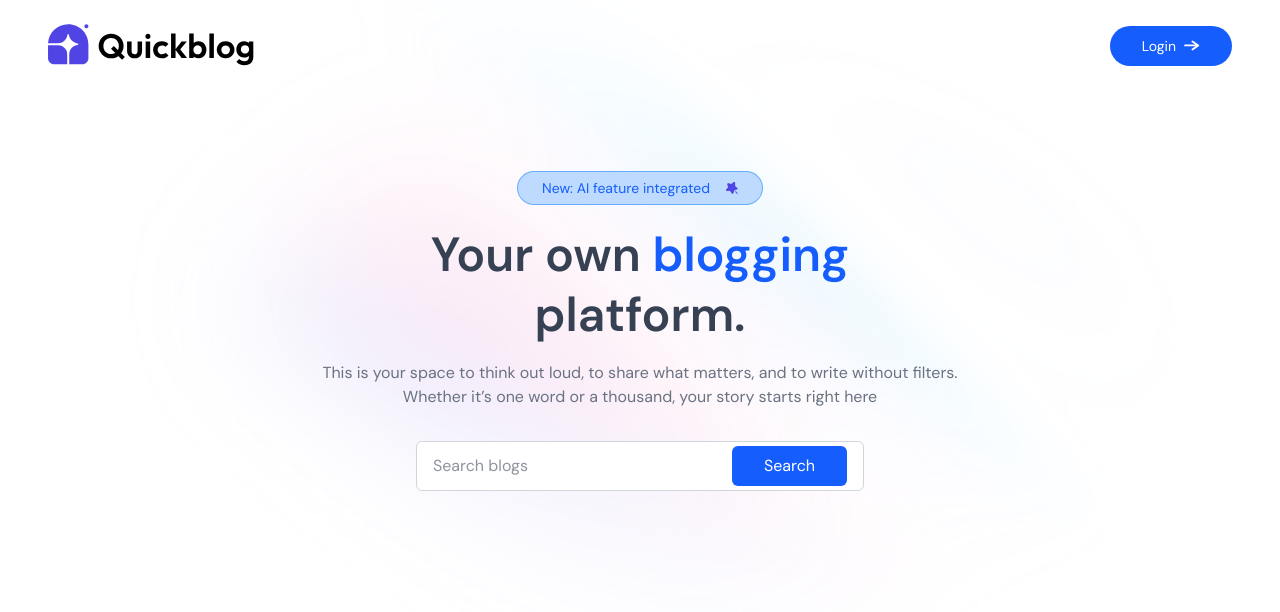
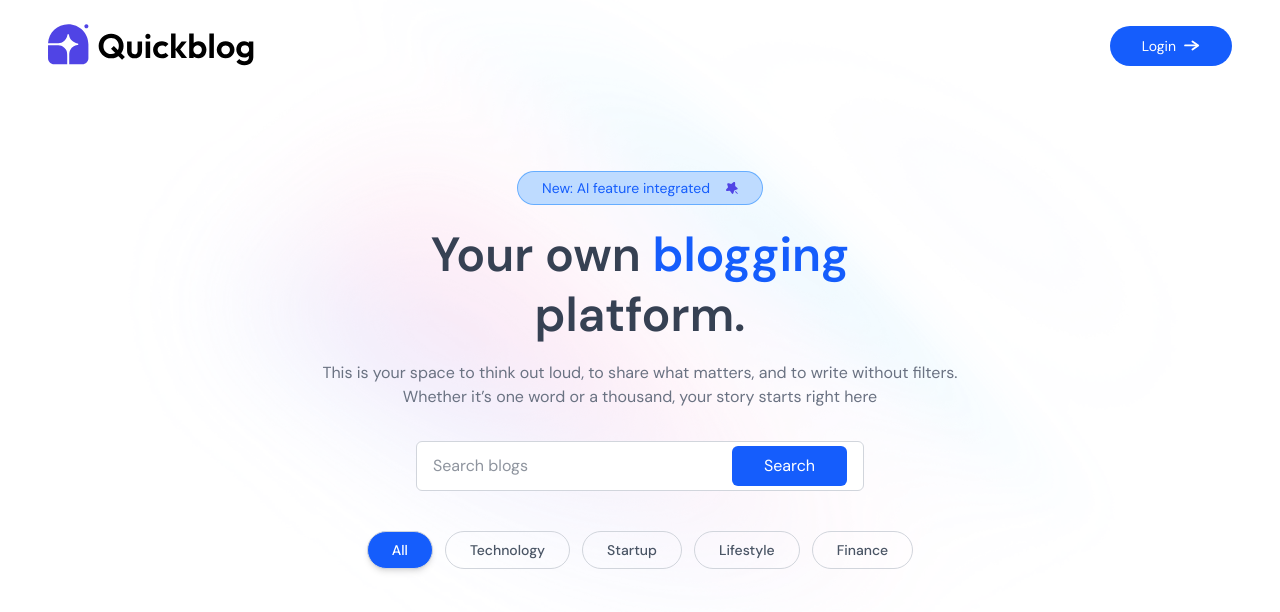
Before and after one commit to krishkumar4400/11-Blog-App, a React (Vite) app in the folder Frontend/: page / in a window 1280 px wide. Shown: the top 612 px of the page. Built offline with nearby package versions, Linux system fonts and the light colour scheme.

Commit message:
bloglist  component completed

```diff
--- a/Frontend/package.json
+++ b/Frontend/package.json
@@ -12,6 +12,7 @@
   "dependencies": {
     "@tailwindcss/vite": "^4.1.14",
     "lucide-react": "^0.546.0",
+    "motion": "^12.23.24",
     "react": "^19.1.1",
     "react-dom": "^19.1.1",
     "react-hot-toast": "^2.6.0",
--- a/Frontend/src/components/BlogList.jsx
+++ b/Frontend/src/components/BlogList.jsx
@@ -1,29 +1,38 @@
-import React from 'react'
+import React, { useState } from "react";
+import BlogCard from "./BlogCard";
+import { blogCategories } from "../assets/assets";
+import {motion, spring} from 'motion/react';
 
 const BlogList = () => {
-  const categories = [
-    {name: 'All',},
-    {name: 'Technology',},
-    {name: 'Hardware',},
-    {name: 'Startup',},
-    {name: 'Lifestyle',},
-    {name: 'Finance',},
-  ];
+  const [menu, setMenu] = useState("All");
 
   return (
-    <div>
-      <div className="inline-flex items-center gap-4 px-4 mb-10">
-        {categories.map((category, index) => (
-          <button
-            className="px-5 py-1.5 text-gray-700 rounded-full border-0 "
+    <div className="mt-8">
+      {/* Category Buttons */}
+      <div className="flex items-center justify-center gap-3 px-4 mb-10 relative flex-wrap">
+        {blogCategories.map((category, index) => (
+          <motion.div
+          transition={{type:spring, stiffness: 500, damping:30}}
+            onClick={() => setMenu(category)}
             key={index}
+            className={`px-6 py-2 text-sm font-medium rounded-full border border-gray-300 transition-all duration-200 relative cursor-pointer
+              ${
+                menu === category
+                  ? "bg-blue-600 text-white shadow-md"
+                  : "text-gray-600 hover:bg-gray-200"
+              }`}
           >
-            {category.name}
-          </button>
+            {category}
+          </motion.div>
         ))}
+      </div>
+
+      {/* Blog Cards */}
+      <div>
+        <BlogCard category={menu} />
       </div>
     </div>
   );
-}
+};
 
-export default BlogList
+export default BlogList;
--- a/Frontend/src/pages/Home.jsx
+++ b/Frontend/src/pages/Home.jsx
@@ -8,7 +8,7 @@ const Home = () => {
 
       <Navbar/>
       <Hero/>
-      {/* <BlogList/> */}
+      <BlogList/>
     </div>
   )
 }
```
Also changed, not shown: 1 other file (tests, documents, lock files or other folders).
